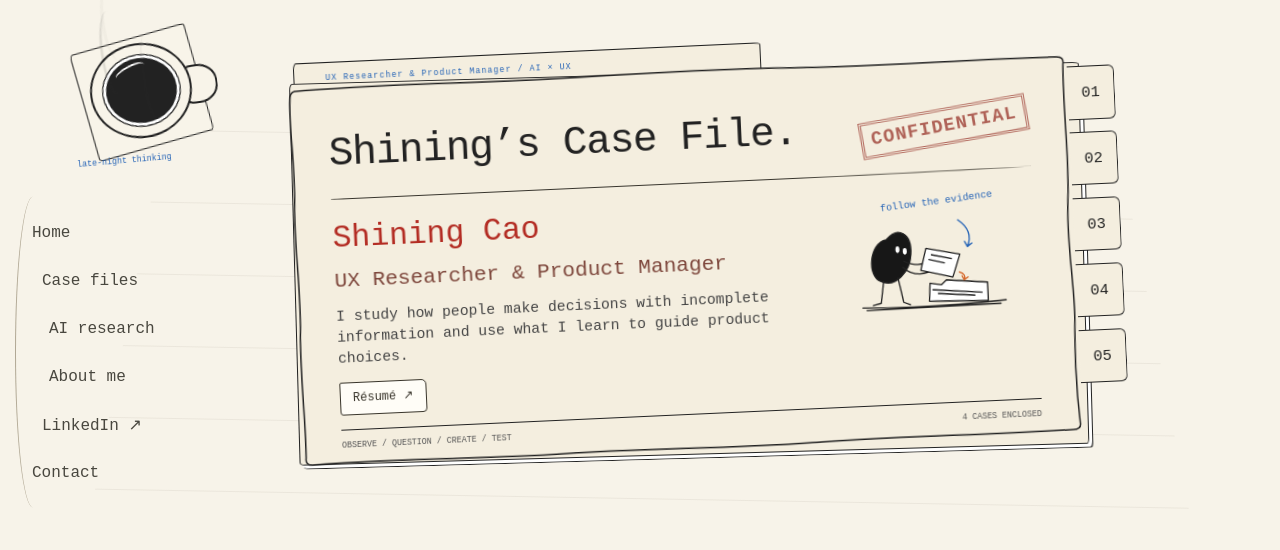
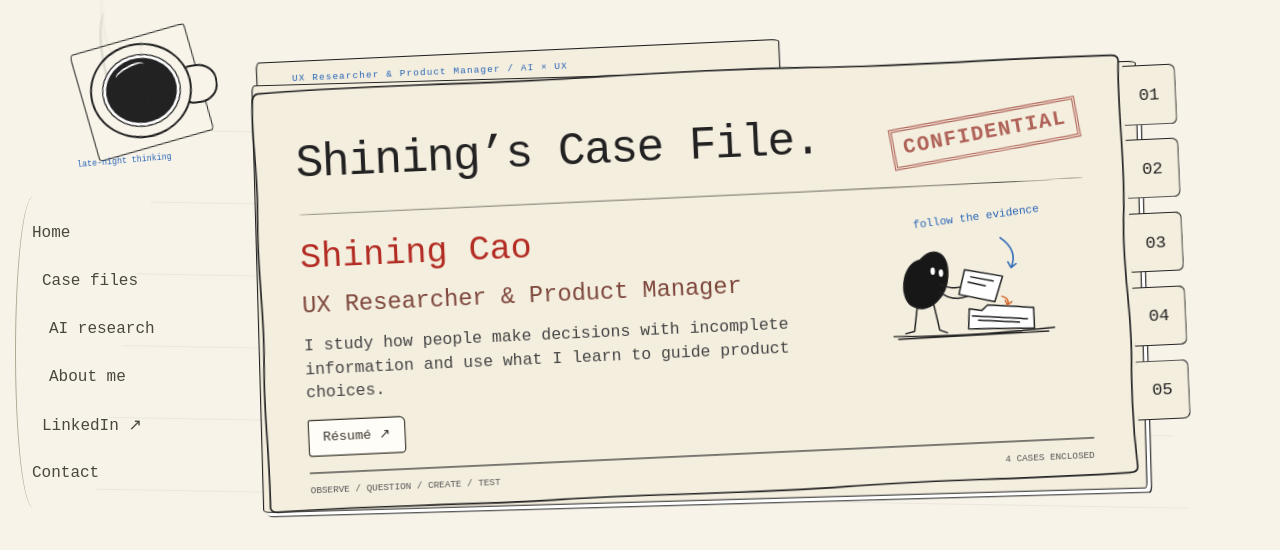
Before and after one commit to shiningcao77/portfolio, a plain HTML site: page index.html in a window 1280 px wide. Shown: the top 550 px of the page. Drawn offline with Linux system fonts and the light colour scheme.

Commit message:
Enlarge the homepage case folder

```diff
--- a/handdrawn.css
+++ b/handdrawn.css
@@ -297,7 +297,7 @@ body.compact-menu-open::after { background: #171b16bd; }
   background-origin: border-box;
 }
 @media (min-width: 661px) {
-  .case-folder { top: 8%; height: auto; transform: rotate(-2.6deg); }
+  .case-folder { top: 8%; height: auto; transform: rotate(-2.6deg) scale(1.08); transform-origin: center top; }
   .folder-paper { position: relative; padding: 4% 5% 2%; }
   .folder-footer {
     position: static;
@@ -400,6 +400,7 @@ body.compact-menu-open::after { background: #171b16bd; }
 .case-preview .schematic { align-self: start; }
 .hanging-case:nth-of-type(5) { transform: rotate(-4deg); }
 @media (min-width: 951px) {
+  .case-folder { transform: rotate(-2.6deg) scale(1.12); }
   .case-clothesline { top: 65%; height: 33%; }
   .case-clothesline:has(.nittany-trade-card) { grid-template-columns: repeat(5, minmax(0, 1fr)); gap: 2.5%; }
   .scene { min-height: 865px; }
--- a/index.html
+++ b/index.html
@@ -1,4 +1,4 @@
-<!doctype html><html lang="en"><head><meta charset="utf-8"><meta name="viewport" content="width=device-width,initial-scale=1"><title>Shining Cao — UX Researcher &amp; Product Manager (AI × UX)</title><meta name="description" content="Shining Cao is a UX Researcher and Product Manager working across AI and UX. Explore case files on usability research, product decisions, and design."><meta name="theme-color" content="#f8f7f4"><link rel="stylesheet" href="style.css"><script src="compare.js" defer></script><link rel="stylesheet" href="archive.css"><link rel="stylesheet" href="scene.css?v=ink-12"><script src="scene-motion.js?v=ink-17" defer></script><link rel="stylesheet" href="handdrawn.css?v=ink-20"></head><body class="scene-home">
+<!doctype html><html lang="en"><head><meta charset="utf-8"><meta name="viewport" content="width=device-width,initial-scale=1"><title>Shining Cao — UX Researcher &amp; Product Manager (AI × UX)</title><meta name="description" content="Shining Cao is a UX Researcher and Product Manager working across AI and UX. Explore case files on usability research, product decisions, and design."><meta name="theme-color" content="#f8f7f4"><link rel="stylesheet" href="style.css"><script src="compare.js" defer></script><link rel="stylesheet" href="archive.css"><link rel="stylesheet" href="scene.css?v=ink-12"><script src="scene-motion.js?v=ink-17" defer></script><link rel="stylesheet" href="handdrawn.css?v=ink-22"></head><body class="scene-home">
 <a class="skip" href="#main">Skip to content</a>
 <header class="shell nav"><a class="brand" href="./"><span class="mark" aria-hidden="true">⌕</span><span>Shining Cao<small class="brand-role">UX Researcher &amp; Product Manager · AI × UX</small></span></a><nav aria-label="Main navigation"><a href="#work">Case files</a><a href="#about">About</a><a class="contact" href="mailto:sc3625@cornell.edu">Contact <span aria-hidden="true">↗</span></a></nav></header>
 <main id="main"><button class="ink-menu-toggle" aria-label="Open navigation" aria-expanded="false" hidden><svg viewBox="0 0 40 110" aria-hidden="true"><g fill="none" stroke="currentColor" stroke-width="1.5"><path d="M15 15 Q20 3 25 15 L26 73 L20 99 L14 73Z" fill="#f7f3e9"/><path d="M15 20 L25 20 M14 73 L26 73 M20 79 L20 96 M24 25 L29 25 L29 53"/><circle cx="20" cy="80" r="2"/></g></svg></button><nav class="desk-dock" aria-label="UX Researcher &amp; Product Manager navigation">
```
Also changed, not shown: emmys/index.html (+1 -1 lines), esia/index.html (+1 -1 lines), mychart/index.html (+1 -1 lines), synthetic-uat/index.html (+1 -1 lines).
